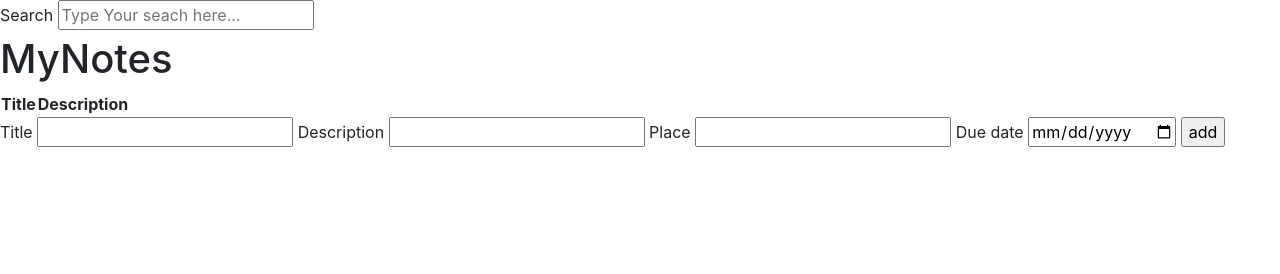
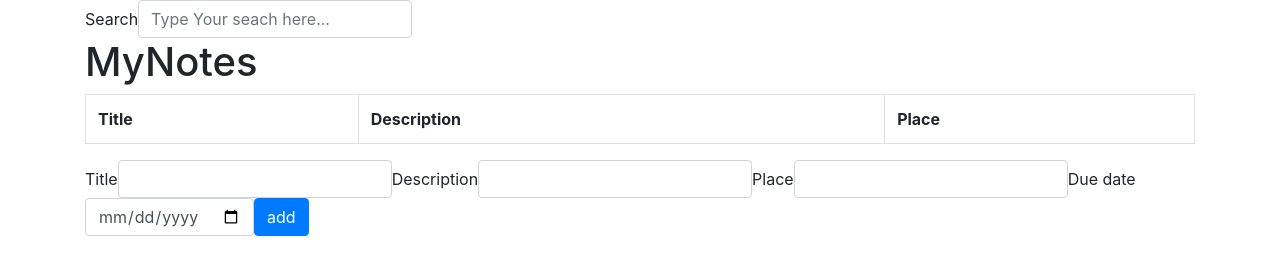
Before and after one commit to Kjawo/MyTodoApp, a plain HTML site: page index.html in a window 1280 px wide. Drawn offline with nearby package versions, Linux system fonts and the light colour scheme; no server answers.

Commit message:
Customize bootstrap and add Place column

```diff
--- a/index.html
+++ b/index.html
@@ -1,7 +1,8 @@
 <!DOCTYPE html>
 <html>
 <head>
-    <link rel="stylesheet" href="https://stackpath.bootstrapcdn.com/bootstrap/4.3.1/css/bootstrap.min.css" integrity="sha384-ggOyR0iXCbMQv3Xipma34MD+dH/1fQ784/j6cY/iJTQUOhcWr7x9JvoRxT2MZw1T" crossorigin="anonymous">
+    <link rel="stylesheet" href="https://stackpath.bootstrapcdn.com/bootstrap/4.3.1/css/bootstrap.min.css"
+          integrity="sha384-ggOyR0iXCbMQv3Xipma34MD+dH/1fQ784/j6cY/iJTQUOhcWr7x9JvoRxT2MZw1T" crossorigin="anonymous">
     <script src="https://ajax.googleapis.com/ajax/libs/jquery/3.3.1/jquery.min.js"></script>
     <link rel="stylesheet"
           type="text/css" href="theme.css">
@@ -9,26 +10,34 @@
     <title>MyTODO App</title>
 </head>
 <body>
-<div>
+<div class="container form-inline">
     <label>Search</label>
-    <input type="text" id="inputSearch" placeholder="Type Your seach here..."/>
+    <input type="text" id="inputSearch" placeholder="Type Your seach here..." class="form-control"/>
 </div>
+<div class="container">
     <h1>MyNotes</h1>
-<div id="todoListView"></div>
-<form>
+</div>
+<div id="todoListView" class="container"></div>
+<div class="container">
+    <form class="form-inline">
         <label>Title</label>
-    <input type="text" id="inputTitle"/>
+        <input type="text" id="inputTitle" class="form-control input-sm"/>
         <label>Description</label>
-    <input type="text" id="inputDescription"/>
+        <input type="text" id="inputDescription" class="form-control"/>
         <label>Place</label>
-    <input type="text" id="inputPlace"/>
+        <input type="text" id="inputPlace" class="form-control"/>
         <label>Due date</label>
-    <input type="date" id="inputDate"/>
+        <input type="date" id="inputDate" class="form-control"/>
         <input type="button" value="add"
-           onclick="addTodo()"/>
+               onclick="addTodo()" class="btn btn-primary"/>
     </form>
+</div>
 
-<script src="https://cdnjs.cloudflare.com/ajax/libs/popper.js/1.14.7/umd/popper.min.js" integrity="sha384-UO2eT0CpHqdSJQ6hJty5KVphtPhzWj9WO1clHTMGa3JDZwrnQq4sF86dIHNDz0W1" crossorigin="anonymous"></script>
-<script src="https://stackpath.bootstrapcdn.com/bootstrap/4.3.1/js/bootstrap.min.js" integrity="sha384-JjSmVgyd0p3pXB1rRibZUAYoIIy6OrQ6VrjIEaFf/nJGzIxFDsf4x0xIM+B07jRM" crossorigin="anonymous"></script>
+<script src="https://cdnjs.cloudflare.com/ajax/libs/popper.js/1.14.7/umd/popper.min.js"
+        integrity="sha384-UO2eT0CpHqdSJQ6hJty5KVphtPhzWj9WO1clHTMGa3JDZwrnQq4sF86dIHNDz0W1"
+        crossorigin="anonymous"></script>
+<script src="https://stackpath.bootstrapcdn.com/bootstrap/4.3.1/js/bootstrap.min.js"
+        integrity="sha384-JjSmVgyd0p3pXB1rRibZUAYoIIy6OrQ6VrjIEaFf/nJGzIxFDsf4x0xIM+B07jRM"
+        crossorigin="anonymous"></script>
 </body>
 </html>
--- a/scripts.js
+++ b/scripts.js
@@ -72,6 +72,7 @@ let updateTodoList = function () {
 //add all elements
     let filterInput = document.getElementById("inputSearch");
     let newTable = document.createElement("table");
+    newTable.setAttribute('class', "table table-bordered")
 
     let newHeaderRow = document.createElement("tr");
 
@@ -83,8 +84,13 @@ let updateTodoList = function () {
     let newDescriptionContent = document.createTextNode("Description");
     newDescriptionHeader.appendChild(newDescriptionContent);
 
+    let newPlaceHeader = document.createElement("th");
+    let newPlaceContent = document.createTextNode("Place");
+    newPlaceHeader.appendChild(newPlaceContent);
+
     newHeaderRow.appendChild(newTitleHeader);
     newHeaderRow.appendChild(newDescriptionHeader);
+    newHeaderRow.appendChild(newPlaceHeader);
     newTable.appendChild(newHeaderRow);
 
 
@@ -106,6 +112,10 @@ let updateTodoList = function () {
             let newDescriptionContent = document.createTextNode(todoList[todo].description);
             newDescriptionCell.appendChild(newDescriptionContent);
 
+            let newPlaceCell = document.createElement("td");
+            let newPlaceContent = document.createTextNode(todoList[todo].place);
+            newPlaceCell.appendChild(newPlaceContent);
+
             let newDeleteCell = document.createElement("td");
             let newDeleteButton = document.createElement("input");
             newDeleteButton.type = "button";
@@ -114,10 +124,12 @@ let updateTodoList = function () {
                 function () {
                     deleteTodo(todo);
                 });
+            newDeleteButton.setAttribute('class', "btn btn-danger")
             newDeleteCell.appendChild(newDeleteButton);
 
             newRow.appendChild(newTitleCell);
             newRow.appendChild(newDescriptionCell);
+            newRow.appendChild(newPlaceCell);
             newRow.appendChild(newDeleteCell);
         }
 
```
Lines whose indentation alone changed are shown as unchanged.
